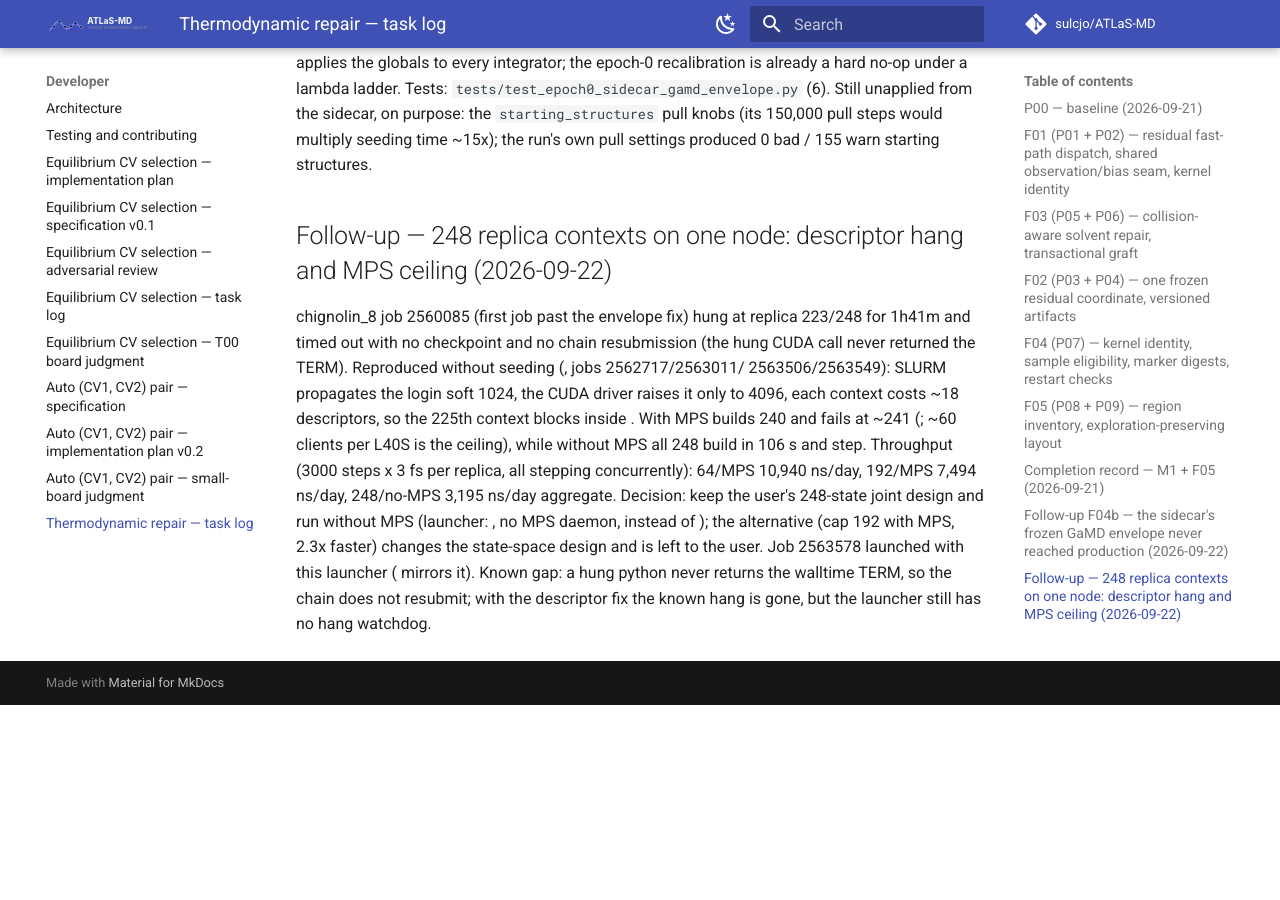
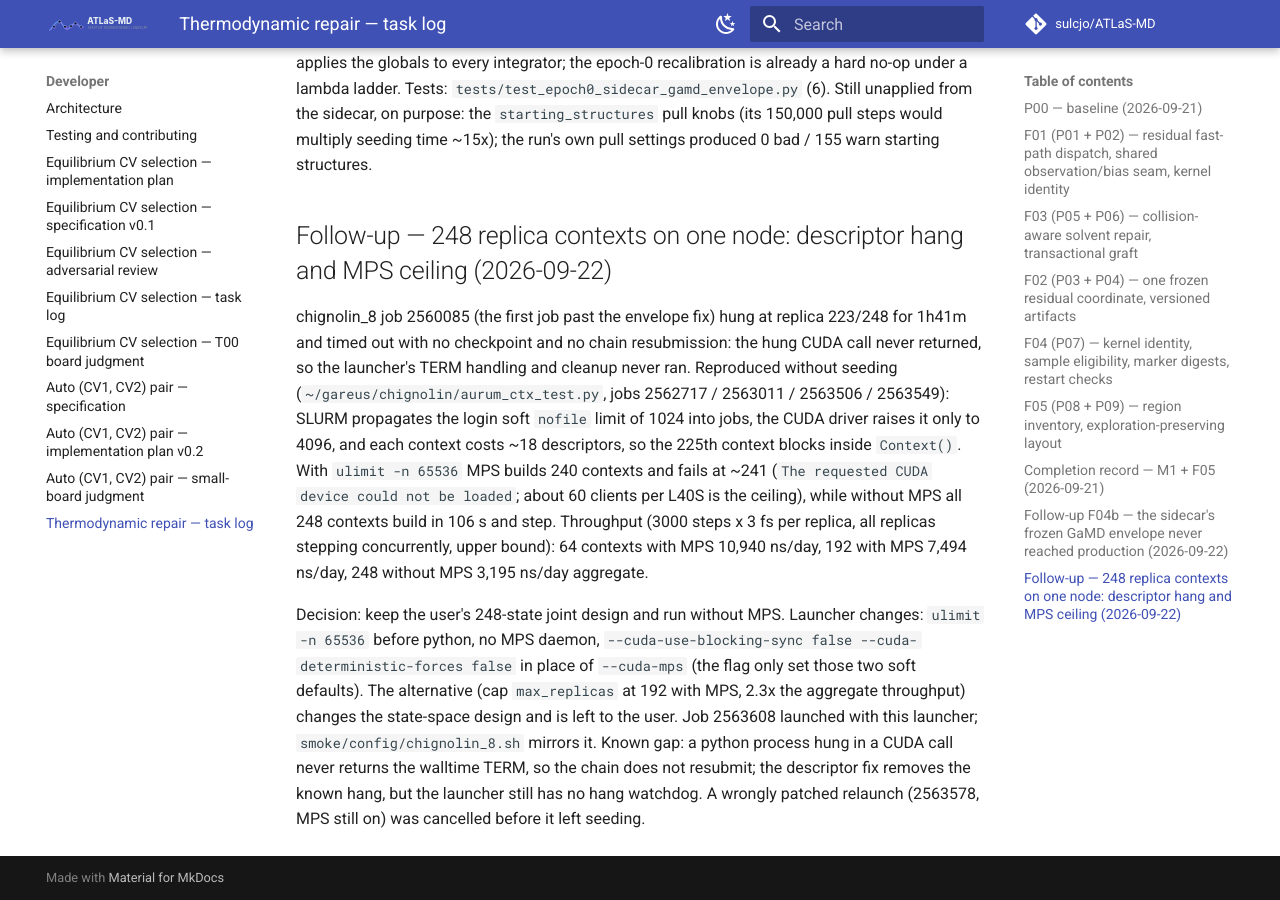
Before and after one commit to sulcjo/ATLaS-MD, an MkDocs documentation site: the page built from docs/atlas-md/developer/thermodynamic-repair-task-log.md, in a window 1280 px wide and 900 px high, scrolled down 6621 px. Built offline with MkDocs 1.6.1 and Material for MkDocs 9.7.7, drawn with Linux system fonts in a browser that asks for light colours; comment, search, counter and statistics services are not loaded; before the commit the page ends 7326 px from its top, so only the background shows below that.

Commit message:
docs(chignolin_8): repair the many-context follow-up record; mirror the no-MPS launcher
The previous commit's task-log section lost its inline code spans to shell
expansion and the mirrored launcher predated the MPS removal (the aurum patch
had not applied). Both are now the text and launcher actually in use for job
2563608.

Co-Authored-By: Claude Fable 5.1 <noreply@anthropic.com>
Claude-Session: https://claude.ai/code/session_013aWz4fLHeYTVPHTrH7Tcu1

```diff
--- a/docs/atlas-md/developer/thermodynamic-repair-task-log.md
+++ b/docs/atlas-md/developer/thermodynamic-repair-task-log.md
@@ -233,16 +233,24 @@ time ~15x); the run's own pull settings produced 0 bad / 155 warn starting struc
 
 ## Follow-up — 248 replica contexts on one node: descriptor hang and MPS ceiling (2026-09-22)
 
-chignolin_8 job 2560085 (first job past the envelope fix) hung at replica 223/248 for 1h41m and
-timed out with no checkpoint and no chain resubmission (the hung CUDA call never returned the
-TERM). Reproduced without seeding (, jobs 2562717/2563011/
-2563506/2563549): SLURM propagates the login soft  1024, the CUDA driver raises it only to
-4096, each context costs ~18 descriptors, so the 225th context blocks inside . With
- MPS builds 240 and fails at ~241 (; ~60 clients per L40S is the ceiling), while without MPS all 248 build in 106 s and step.
-Throughput (3000 steps x 3 fs per replica, all stepping concurrently): 64/MPS 10,940 ns/day,
-192/MPS 7,494 ns/day, 248/no-MPS 3,195 ns/day aggregate. Decision: keep the user's 248-state joint
-design and run without MPS (launcher: , no MPS daemon,  instead of ); the alternative (cap 192 with MPS,
-2.3x faster) changes the state-space design and is left to the user. Job 2563578 launched with this
-launcher ( mirrors it). Known gap: a hung python never returns the
-walltime TERM, so the chain does not resubmit; with the descriptor fix the known hang is gone, but
-the launcher still has no hang watchdog.
+chignolin_8 job 2560085 (the first job past the envelope fix) hung at replica 223/248 for 1h41m and
+timed out with no checkpoint and no chain resubmission: the hung CUDA call never returned, so the
+launcher's TERM handling and cleanup never ran. Reproduced without seeding
+(`~/gareus/chignolin/aurum_ctx_test.py`, jobs 2562717 / 2563011 / 2563506 / 2563549): SLURM
+propagates the login soft `nofile` limit of 1024 into jobs, the CUDA driver raises it only to 4096,
+and each context costs ~18 descriptors, so the 225th context blocks inside `Context()`. With
+`ulimit -n 65536` MPS builds 240 contexts and fails at ~241 (`The requested CUDA device could not be
+loaded`; about 60 clients per L40S is the ceiling), while without MPS all 248 contexts build in 106 s
+and step. Throughput (3000 steps x 3 fs per replica, all replicas stepping concurrently, upper
+bound): 64 contexts with MPS 10,940 ns/day, 192 with MPS 7,494 ns/day, 248 without MPS 3,195 ns/day
+aggregate.
+
+Decision: keep the user's 248-state joint design and run without MPS. Launcher changes:
+`ulimit -n 65536` before python, no MPS daemon, `--cuda-use-blocking-sync false
+--cuda-deterministic-forces false` in place of `--cuda-mps` (the flag only set those two soft
+defaults). The alternative (cap `max_replicas` at 192 with MPS, 2.3x the aggregate throughput)
+changes the state-space design and is left to the user. Job 2563608 launched with this
+launcher; `smoke/config/chignolin_8.sh` mirrors it. Known gap: a python process hung in a CUDA call
+never returns the walltime TERM, so the chain does not resubmit; the descriptor fix removes the
+known hang, but the launcher still has no hang watchdog. A wrongly patched relaunch (2563578, MPS
+still on) was cancelled before it left seeding.
```
Also changed, not shown: 1 other file.
